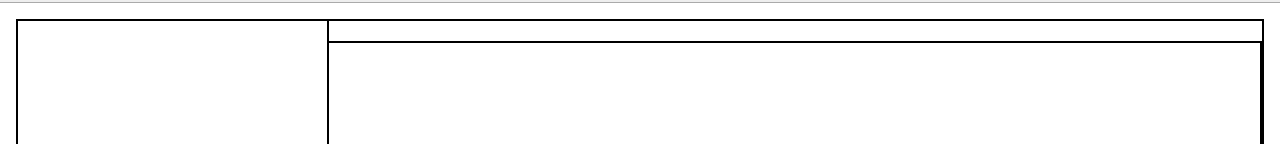
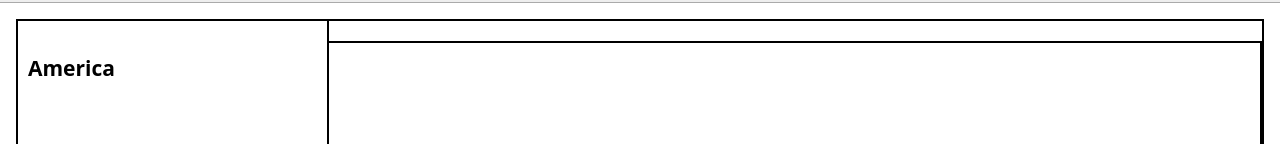
Before and after one commit to aluheffesf/stackblitz-starters-if31krhl, a website: page campeones.html in a window 1280 px wide. Shown: the part 202-346 px from the top of the page. Drawn offline with Linux system fonts and the light colour scheme.

Commit message:
ñsudyflkesacown4elf v

```diff
--- a/campeones.html
+++ b/campeones.html
@@ -37,7 +37,7 @@
   <main>
     <div class="campeones">
       <div class="continente">
-        <h2></h2>
+        <h2>America</h2>
       </div>
       <div class="paises">
         <div class="pais"></div>
```
Lines whose indentation alone changed are shown as unchanged.
